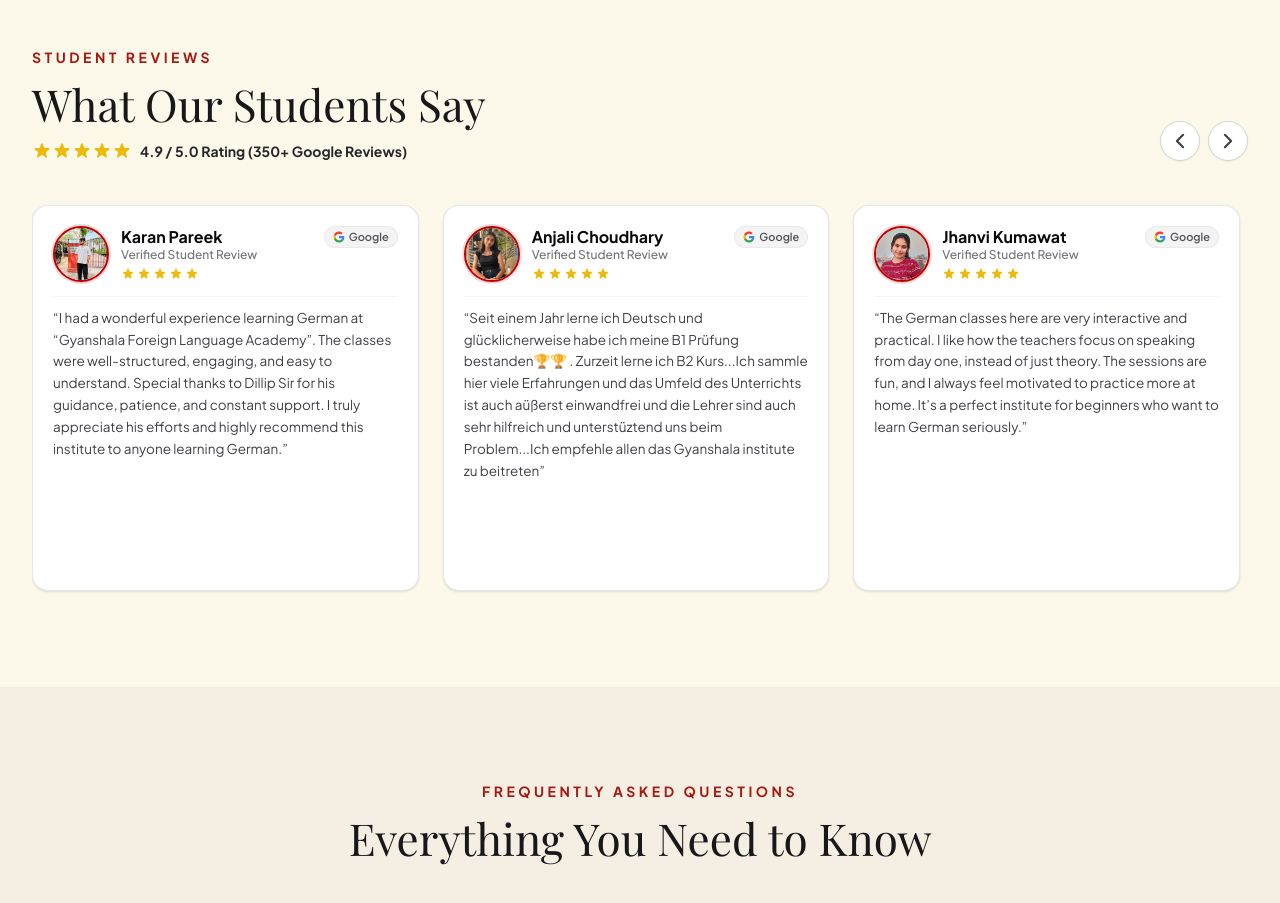
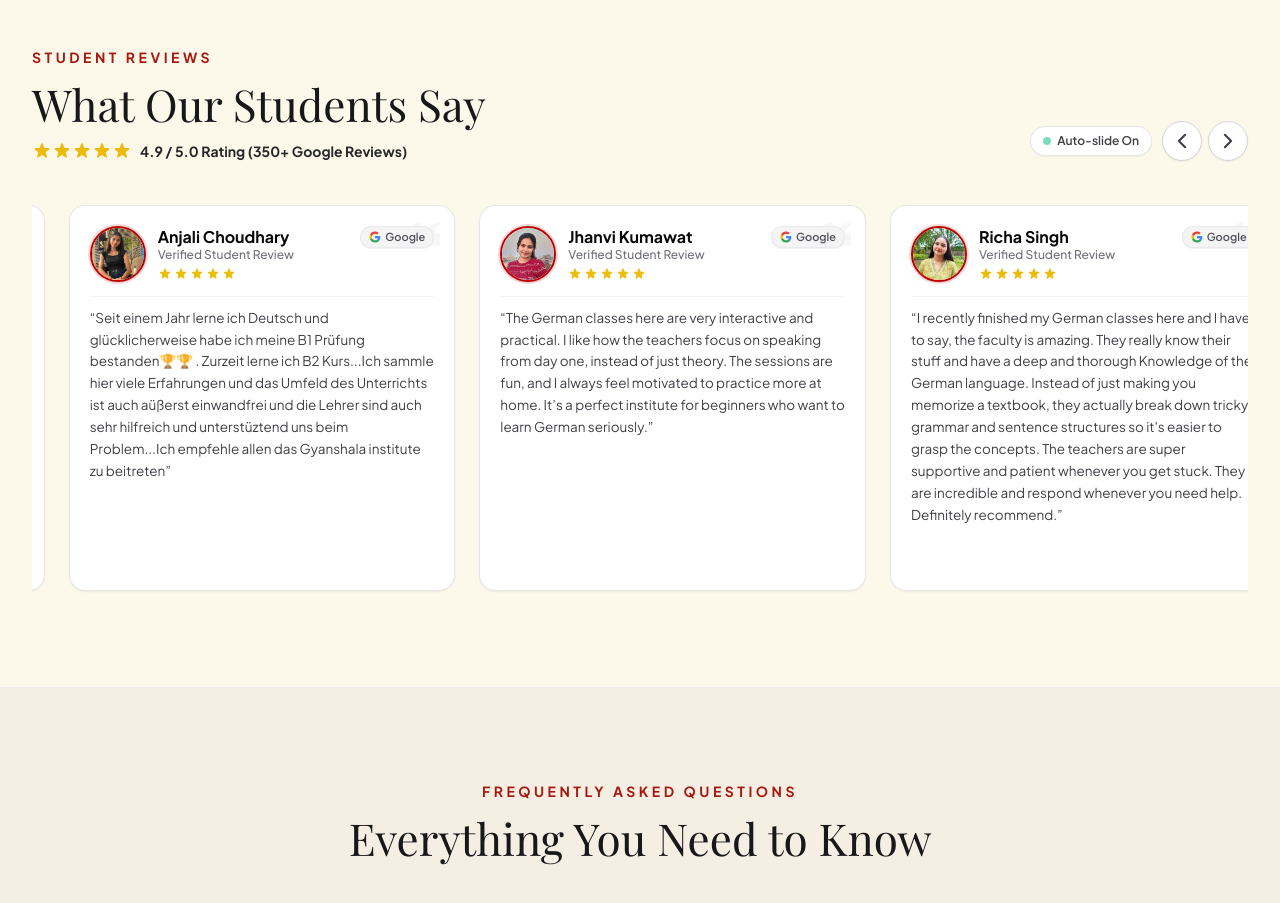
Before and after one commit to WFnear/gyanshala.academy, a Next.js app: page / in a window 1280 px wide. Shown: the part 7100-8003 px from the top of the page. Built offline with nearby package versions, Linux system fonts and the light colour scheme; a web font is replaced by a local one.

Commit message:
Add auto-slide and animations to Student Reviews section

```diff
--- a/src/app/page.tsx
+++ b/src/app/page.tsx
@@ -435,15 +435,28 @@ export default function Home() {
   };
 
   const reviewsTrackRef = useRef<HTMLDivElement>(null);
+  const [isReviewsPaused, setIsReviewsPaused] = useState(false);
+
+  const getReviewStep = () => {
+    if (!reviewsTrackRef.current) return 360;
+    const container = reviewsTrackRef.current;
+    const firstCard = container.firstElementChild as HTMLElement | null;
+    if (firstCard) {
+      const style = window.getComputedStyle(container);
+      const gap = parseFloat(style.columnGap || style.gap || "20") || 20;
+      return firstCard.offsetWidth + gap;
+    }
+    return 360;
+  };
 
   const scrollPrevReview = () => {
     if (reviewsTrackRef.current) {
       const container = reviewsTrackRef.current;
-      const cardWidth = container.clientWidth / (window.innerWidth >= 1024 ? 3 : window.innerWidth >= 640 ? 2 : 1);
-      if (container.scrollLeft <= 10) {
-        container.scrollTo({ left: container.scrollWidth, behavior: "smooth" });
+      const step = getReviewStep();
+      if (container.scrollLeft <= 15) {
+        container.scrollTo({ left: container.scrollWidth - container.clientWidth, behavior: "smooth" });
       } else {
-        container.scrollBy({ left: -cardWidth, behavior: "smooth" });
+        container.scrollBy({ left: -step, behavior: "smooth" });
       }
     }
   };
@@ -451,14 +464,26 @@ export default function Home() {
   const scrollNextReview = () => {
     if (reviewsTrackRef.current) {
       const container = reviewsTrackRef.current;
-      const cardWidth = container.clientWidth / (window.innerWidth >= 1024 ? 3 : window.innerWidth >= 640 ? 2 : 1);
-      if (container.scrollLeft + container.clientWidth >= container.scrollWidth - 10) {
+      const step = getReviewStep();
+      const maxScroll = container.scrollWidth - container.clientWidth;
+      if (container.scrollLeft >= maxScroll - 20) {
         container.scrollTo({ left: 0, behavior: "smooth" });
       } else {
-        container.scrollBy({ left: cardWidth, behavior: "smooth" });
+        container.scrollBy({ left: step, behavior: "smooth" });
       }
     }
   };
+
+  // Auto slide reviews every 3.5 seconds (paused on hover / touch)
+  useEffect(() => {
+    if (isReviewsPaused) return;
+
+    const timer = setInterval(() => {
+      scrollNextReview();
+    }, 3500);
+
+    return () => clearInterval(timer);
+  }, [isReviewsPaused]);
 
 
   return (
@@ -1221,13 +1246,24 @@ export default function Home() {
               </div>
             </div>
 
-            {/* Slider Navigation Buttons */}
-            <div className="flex items-center gap-2 self-start sm:self-auto">
+            {/* Slider Navigation Buttons + Auto-slide Indicator */}
+            <div className="flex items-center gap-2.5 self-start sm:self-auto">
+              <button
+                type="button"
+                onClick={() => setIsReviewsPaused((prev) => !prev)}
+                className="inline-flex items-center gap-1.5 text-xs font-semibold text-zinc-700 dark:text-zinc-300 bg-white dark:bg-zinc-800 hover:bg-zinc-50 dark:hover:bg-zinc-750 px-3 py-1.5 rounded-full border border-zinc-200/90 dark:border-zinc-700 transition-colors shadow-2xs cursor-pointer active:scale-95"
+                title={isReviewsPaused ? "Resume auto slide" : "Pause auto slide"}
+              >
+                <span className={`w-2 h-2 rounded-full ${isReviewsPaused ? "bg-amber-500" : "bg-emerald-500 animate-pulse"}`} />
+                <span>{isReviewsPaused ? "Paused" : "Auto-slide On"}</span>
+              </button>
+
+              <div className="flex items-center gap-1.5">
                 <button
                   type="button"
                   onClick={scrollPrevReview}
                   aria-label="Previous review"
-                className="w-9 h-9 sm:w-10 sm:h-10 rounded-full border border-zinc-300 dark:border-zinc-700 bg-white dark:bg-zinc-800 text-zinc-700 dark:text-zinc-300 hover:bg-[#C00000] hover:text-white hover:border-[#C00000] transition-colors flex items-center justify-center shadow-xs cursor-pointer active:scale-95"
+                  className="w-9 h-9 sm:w-10 sm:h-10 rounded-full border border-zinc-300 dark:border-zinc-700 bg-white dark:bg-zinc-800 text-zinc-700 dark:text-zinc-300 hover:bg-[#C00000] hover:text-white hover:border-[#C00000] transition-all flex items-center justify-center shadow-xs cursor-pointer active:scale-90"
                 >
                   <svg className="w-4 h-4 sm:w-5 sm:h-5" fill="none" stroke="currentColor" strokeWidth="2.5" viewBox="0 0 24 24">
                     <path strokeLinecap="round" strokeLinejoin="round" d="M15.75 19.5L8.25 12l7.5-7.5" />
@@ -1237,49 +1273,66 @@ export default function Home() {
                   type="button"
                   onClick={scrollNextReview}
                   aria-label="Next review"
-                className="w-9 h-9 sm:w-10 sm:h-10 rounded-full border border-zinc-300 dark:border-zinc-700 bg-white dark:bg-zinc-800 text-zinc-700 dark:text-zinc-300 hover:bg-[#C00000] hover:text-white hover:border-[#C00000] transition-colors flex items-center justify-center shadow-xs cursor-pointer active:scale-95"
+                  className="w-9 h-9 sm:w-10 sm:h-10 rounded-full border border-zinc-300 dark:border-zinc-700 bg-white dark:bg-zinc-800 text-zinc-700 dark:text-zinc-300 hover:bg-[#C00000] hover:text-white hover:border-[#C00000] transition-all flex items-center justify-center shadow-xs cursor-pointer active:scale-90"
                 >
                   <svg className="w-4 h-4 sm:w-5 sm:h-5" fill="none" stroke="currentColor" strokeWidth="2.5" viewBox="0 0 24 24">
                     <path strokeLinecap="round" strokeLinejoin="round" d="M8.25 4.5l7.5 7.5-7.5 7.5" />
                   </svg>
                 </button>
               </div>
+            </div>
           </FadeInUp>
 
           {/* Reviews Track: 3 Cards in 1 Row on Desktop, 2 on Tablet, 1 on Mobile */}
           <div
             ref={reviewsTrackRef}
+            onMouseEnter={() => setIsReviewsPaused(true)}
+            onMouseLeave={() => setIsReviewsPaused(false)}
+            onTouchStart={() => setIsReviewsPaused(true)}
+            onTouchEnd={() => setIsReviewsPaused(false)}
             className="flex items-stretch gap-5 lg:gap-6 overflow-x-auto scroll-smooth snap-x snap-mandatory pb-4 pt-1 px-1 [scrollbar-width:none] [-ms-overflow-style:none] [&::-webkit-scrollbar]:hidden"
           >
             {studentReviews.map((item, idx) => (
-              <div
+              <motion.div
                 key={idx}
+                initial={{ opacity: 0, y: 22 }}
+                whileInView={{ opacity: 1, y: 0 }}
+                viewport={{ once: true, margin: "-20px" }}
+                transition={{ duration: 0.45, delay: (idx % 3) * 0.08 }}
+                whileHover={{ y: -6, transition: { duration: 0.25 } }}
                 className="w-full sm:w-[calc(50%-10px)] lg:w-[calc(33.333%-16px)] shrink-0 snap-start flex flex-col"
               >
-                <div className="h-full bg-white dark:bg-zinc-900 rounded-2xl p-4 sm:p-5 shadow-sm hover:shadow-md border border-zinc-200/90 dark:border-zinc-800 transition-all duration-300 flex flex-col justify-between group">
-                  <div>
+                <div className="relative h-full bg-white dark:bg-zinc-900 rounded-2xl p-4 sm:p-5 shadow-xs hover:shadow-xl border border-zinc-200/90 hover:border-[#C00000]/40 dark:border-zinc-800 dark:hover:border-[#C00000]/40 transition-all duration-300 flex flex-col justify-between group overflow-hidden">
+                  {/* Decorative Quote Mark */}
+                  <div className="absolute right-3.5 top-3 text-zinc-100 dark:text-zinc-800/40 pointer-events-none group-hover:text-red-50 dark:group-hover:text-zinc-800 transition-colors duration-300">
+                    <svg className="w-8 h-8 fill-current opacity-70 group-hover:opacity-100 group-hover:scale-110 transition-all duration-300" viewBox="0 0 24 24">
+                      <path d="M14.017 21v-7.391c0-5.704 3.731-9.57 8.983-10.609l.995 2.151c-2.432.917-3.995 3.638-3.995 5.849h4v10h-9.983zm-14.017 0v-7.391c0-5.704 3.748-9.57 9-10.609l.996 2.151c-2.433.917-3.996 3.638-3.996 5.849h3.983v10h-9.983z" />
+                    </svg>
+                  </div>
+
+                  <div className="relative z-10">
                     {/* Header: Circle Profile Pic + Name, Stars & Google Badge */}
                     <div className="flex items-start justify-between gap-3 mb-3.5">
                       <div className="flex items-center gap-3">
-                        {/* Profile Pic in Medium Circle */}
-                        <div className="relative w-12 h-12 sm:w-14 sm:h-14 rounded-full overflow-hidden border-2 border-[#C00000] ring-2 ring-[#C00000]/15 shadow-2xs shrink-0 bg-zinc-100 dark:bg-zinc-800">
+                        {/* Profile Pic in Medium Circle with Hover Ring Animation */}
+                        <div className="relative w-12 h-12 sm:w-14 sm:h-14 rounded-full overflow-hidden border-2 border-[#C00000] ring-2 ring-[#C00000]/15 group-hover:ring-4 group-hover:ring-[#C00000]/30 shadow-2xs shrink-0 bg-zinc-100 dark:bg-zinc-800 transition-all duration-300">
                           <Image
                             src={item.image}
                             alt={item.name}
                             fill
-                            className="object-cover object-center"
+                            className="object-cover object-center group-hover:scale-105 transition-transform duration-300"
                             sizes="(max-width: 640px) 48px, 56px"
                           />
                         </div>
                         <div className="min-w-0">
-                          <h4 className="font-bold text-sm sm:text-base text-zinc-950 dark:text-white leading-tight truncate">
+                          <h4 className="font-bold text-sm sm:text-base text-zinc-950 dark:text-white leading-tight truncate group-hover:text-[#C00000] dark:group-hover:text-red-400 transition-colors duration-200">
                             {item.name}
                           </h4>
                           <p className="text-[11px] sm:text-xs text-zinc-500 dark:text-zinc-400 font-medium">
                             Verified Student Review
                           </p>
-                          {/* 5 Stars */}
-                          <div className="flex items-center gap-0.5 text-[#ECBB0C] mt-1">
+                          {/* 5 Stars with gentle scale on card hover */}
+                          <div className="flex items-center gap-0.5 text-[#ECBB0C] mt-1 group-hover:scale-105 transition-transform duration-300 origin-left">
                             {[...Array(item.rating)].map((_, i) => (
                               <svg key={i} className="w-3.5 h-3.5 fill-current" viewBox="0 0 20 20">
                                 <path d="M9.049 2.927c.3-.921 1.603-.921 1.902 0l1.07 3.292a1 1 0 00.95.69h3.462c.969 0 1.371 1.24.588 1.81l-2.8 2.034a1 1 0 00-.364 1.118l1.07 3.292c.3.921-.755 1.688-1.54 1.118l-2.8-2.034a1 1 0 00-1.175 0l-2.8 2.034c-.784.57-1.838-.197-1.539-1.118l1.07-3.292a1 1 0 00-.364-1.118L2.98 8.72c-.783-.57-.38-1.81.588-1.81h3.461a1 1 0 00.951-.69l1.07-3.292z" />
@@ -1290,7 +1343,7 @@ export default function Home() {
                       </div>
 
                       {/* Google Badge */}
-                      <span className="inline-flex items-center gap-1 text-[11px] font-semibold text-zinc-600 dark:text-zinc-300 bg-zinc-100 dark:bg-zinc-800 px-2 py-0.5 rounded-full shrink-0 border border-zinc-200/60 dark:border-zinc-700">
+                      <span className="inline-flex items-center gap-1 text-[11px] font-semibold text-zinc-600 dark:text-zinc-300 bg-zinc-100 dark:bg-zinc-800 px-2 py-0.5 rounded-full shrink-0 border border-zinc-200/60 dark:border-zinc-700 shadow-2xs group-hover:border-[#C00000]/30 transition-colors">
                         <svg className="w-3 h-3 shrink-0" viewBox="0 0 24 24">
                           <path fill="#4285F4" d="M22.56 12.25c0-.78-.07-1.53-.2-2.25H12v4.26h5.92c-.26 1.37-1.04 2.53-2.21 3.31v2.77h3.57c2.08-1.92 3.28-4.74 3.28-8.09z" />
                           <path fill="#34A853" d="M12 23c2.97 0 5.46-.98 7.28-2.66l-3.57-2.77c-.98.66-2.23 1.06-3.71 1.06-2.86 0-5.29-1.93-6.16-4.53H2.18v2.84C3.99 20.53 7.7 23 12 23z" />
@@ -1307,7 +1360,7 @@ export default function Home() {
                     </p>
                   </div>
                 </div>
-              </div>
+              </motion.div>
             ))}
           </div>
 
```
Lines whose indentation alone changed are shown as unchanged.
